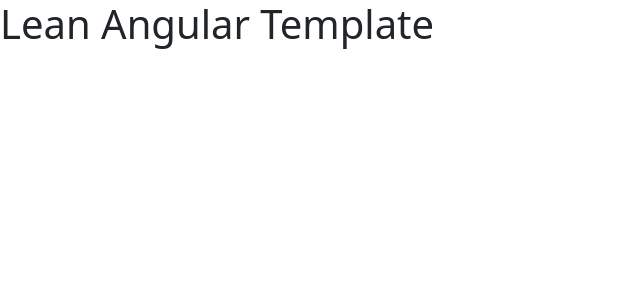
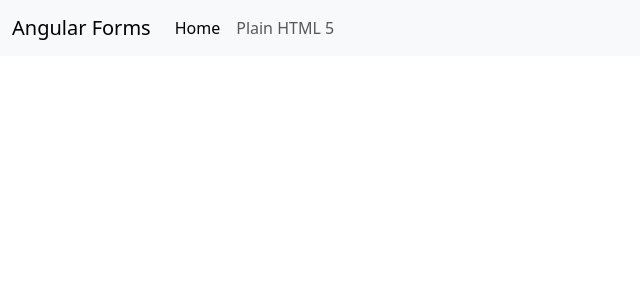
Before and after one commit to lean-ng/edu-forms, an Angular app: page / in a window 1280 px wide. Shown: the top 300 px of the page, without its empty margins (0-640 px from the left). Built offline with nearby package versions, Linux system fonts and the light colour scheme.

Commit message:
chore: Add navbar.

```diff
--- a/src/app/app.component.html
+++ b/src/app/app.component.html
@@ -1 +1 @@
-<h1>Lean Angular Template</h1>
+<app-nav />
--- a/src/app/app.module.ts
+++ b/src/app/app.module.ts
@@ -2,9 +2,10 @@ import { NgModule } from '@angular/core';
 import { BrowserModule } from '@angular/platform-browser';
 
 import { AppComponent } from './app.component';
+import { AppNavComponent } from './components/app-nav/app-nav.component';
 
 @NgModule({
-  declarations: [AppComponent],
+  declarations: [AppComponent, AppNavComponent],
   imports: [BrowserModule],
   providers: [],
   bootstrap: [AppComponent],
--- /dev/null
+++ b/src/app/components/app-nav/app-nav.component.html
@@ -0,0 +1,13 @@
+<nav class="navbar navbar-expand bg-body-tertiary">
+  <div class="container-fluid">
+    <span class="navbar-brand">Angular Forms</span>
+    <ul class="navbar-nav me-auto">
+      <li class="nav-item">
+        <a class="nav-link active" aria-current="page" href="#">Home</a>
+      </li>
+      <li class="nav-item">
+        <a class="nav-link" href="#">Plain HTML 5</a>
+      </li>
+    </ul>
+  </div>
+</nav>
--- /dev/null
+++ b/src/app/components/app-nav/app-nav.component.ts
@@ -0,0 +1,11 @@
+import { Component } from '@angular/core';
+
+@Component({
+  selector: 'app-nav',
+  templateUrl: './app-nav.component.html',
+  styles: [
+  ]
+})
+export class AppNavComponent {
+
+}
```
